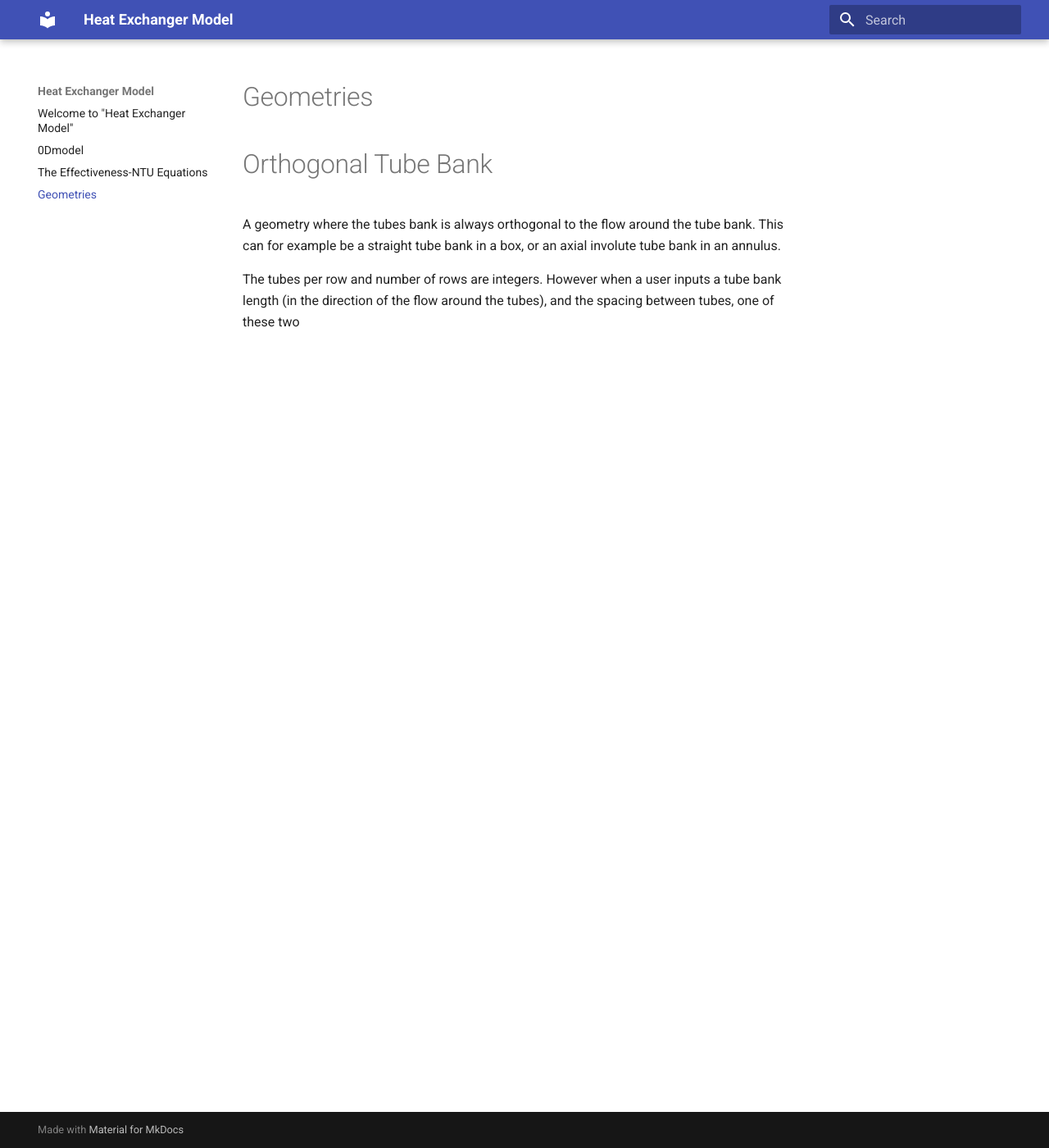
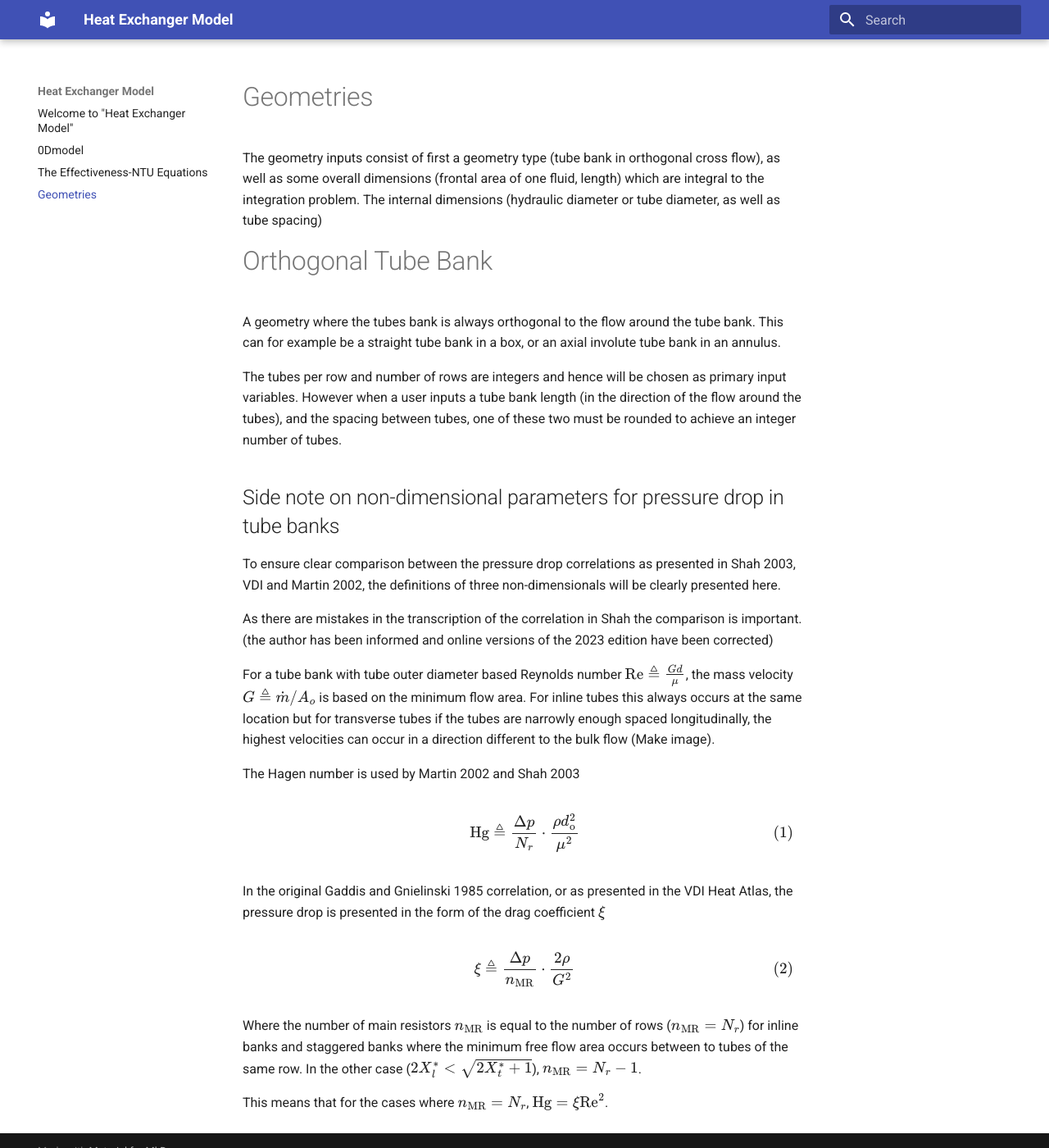
Before and after one commit to kilianbra/heat_exchanger, an MkDocs documentation site: the page built from docs/geometry.md, in a window 1280 px wide and 1400 px high. Shown: the whole window at 82% size. Built offline with MkDocs 1.6.1 and Material for MkDocs 9.7.7, drawn with Linux system fonts in a browser that asks for light colours.

Commit message:
End of day commit, trying to document differences in non dimensionals

```diff
--- a/docs/geometry.md
+++ b/docs/geometry.md
@@ -1,9 +1,38 @@
 # Geometries
+
+The geometry inputs consist of first a geometry type (tube bank in orthogonal cross flow), as well as some overall dimensions (frontal area of one fluid, length) which are integral to the integration problem. The internal dimensions (hydraulic diameter or tube diameter, as well as tube spacing)
 
 # Orthogonal Tube Bank
 
 A geometry where the tubes bank is always orthogonal to the flow around the tube bank. This can for
 example be a straight tube bank in a box, or an axial involute tube bank in an annulus.
 
-The tubes per row and number of rows are integers. However when a user inputs a tube bank length (in
-the direction of the flow around the tubes), and the spacing between tubes, one of these two
+The tubes per row and number of rows are integers and hence will be chosen as primary input variables. However when a user inputs a tube bank length (in the direction of the flow around the tubes), and the spacing between tubes, one of these two must be rounded to achieve an integer number of tubes.
+
+## Side note on non-dimensional parameters for pressure drop in tube banks
+
+To ensure clear comparison between the pressure drop correlations as presented in Shah 2003, VDI and Martin 2002, the definitions of three non-dimensionals will be clearly presented here.
+
+As there are mistakes in the transcription of the correlation in Shah the comparison is important. (the author has been informed and online versions of the 2023 edition have been corrected)
+
+For a tube bank with tube outer diameter based Reynolds number $\text{Re} \triangleq \frac{Gd}{\mu}$, the mass velocity $G \triangleq \dot{m}/A_o$ is based on the minimum flow area. For inline tubes this always occurs at the same location but for transverse tubes if the tubes are narrowly enough spaced longitudinally, the highest velocities can occur in a direction different to the bulk flow (Make image).
+
+The Hagen number is used by Martin 2002 and Shah 2003
+
+$$
+\begin{equation}
+\text{Hg} \triangleq \frac{\Delta p}{N_r} \cdot \frac{\rho d_\text{o}^2}{\mu^2}
+\end{equation}
+$$
+
+In the original Gaddis and Gnielinski 1985 correlation, or as presented in the VDI Heat Atlas, the pressure drop is presented in the form of the drag coefficient $\xi$
+
+$$
+\begin{equation}
+\xi \triangleq \frac{\Delta p}{n_\text{MR}} \cdot \frac{2\rho}{G^2}
+\end{equation}
+$$
+
+Where the number of main resistors $n_\text{MR}$ is equal to the number of rows ($n_\text{MR} = N_r$) for inline banks and staggered banks where the minimum free flow area occurs between to tubes of the same row. In the other case ($2X_l^* < \sqrt{2X_t^*+1}$), $n_\text{MR} = N_r-1$.
+
+This means that for the cases where $n_\text{MR} = N_r$, $\text{Hg} = \xi \text{Re}^2$.
--- a/src/heat_exchanger/__init__.py
+++ b/src/heat_exchanger/__init__.py
@@ -4,14 +4,14 @@ __all__ = [
 ]  # Makes these functions imported when import * but also important for general code working
 
 
-from heat_exchanger.epsilon_ntu import epsilon_ntu
-from heat_exchanger.hex_basic import dp
 from heat_exchanger.correlations import (
     circular_pipe_friction_factor,
     circular_pipe_nusselt,
     rectangular_duct_friction_factor,
     rectangular_duct_nusselt,
 )
+from heat_exchanger.epsilon_ntu import epsilon_ntu
+from heat_exchanger.hex_basic import dp
 # the first aviation is the folder name, the second is the file name
 # this represents the package name and the module
 
```
Also changed, not shown: 2 other files.
